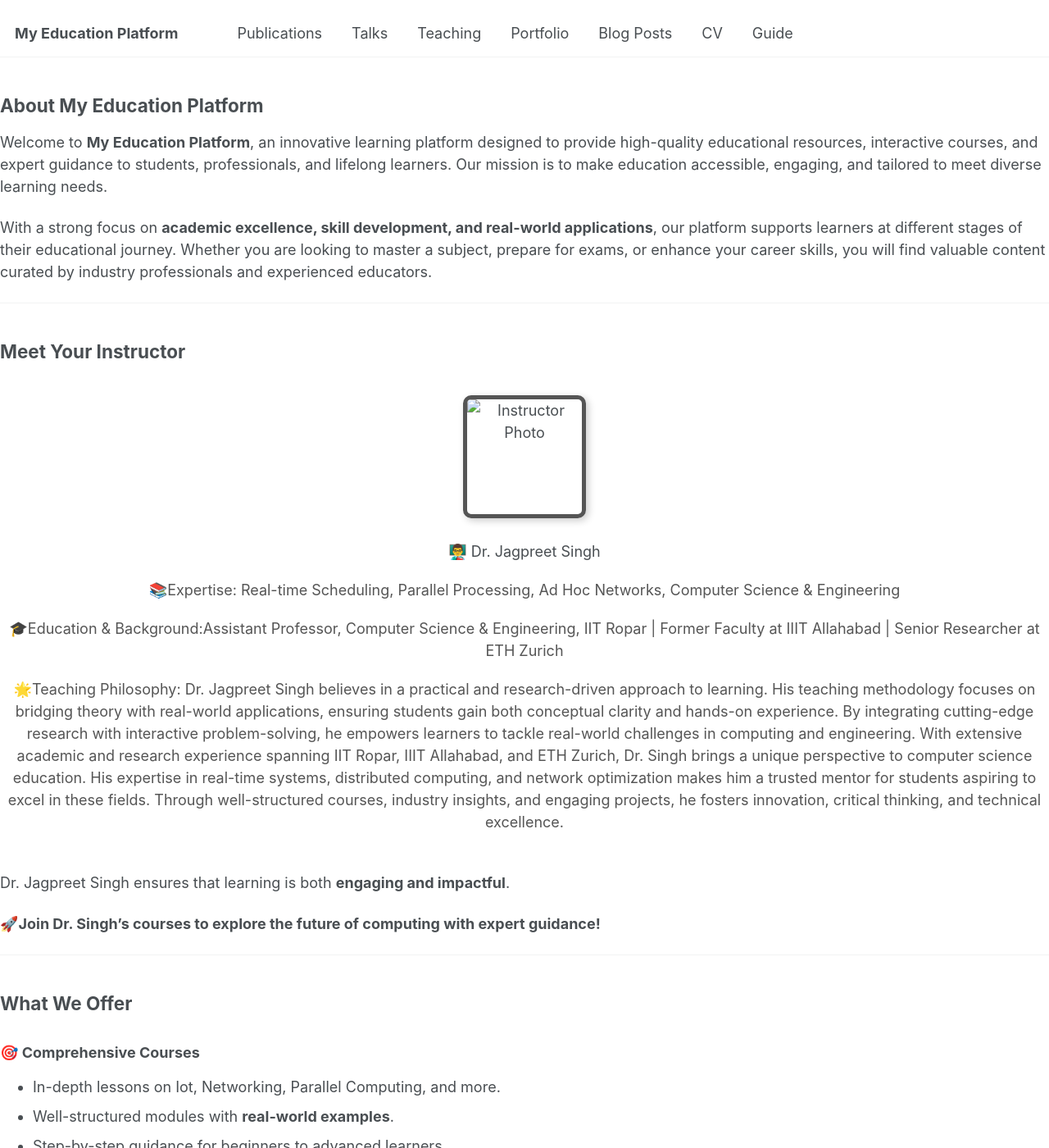
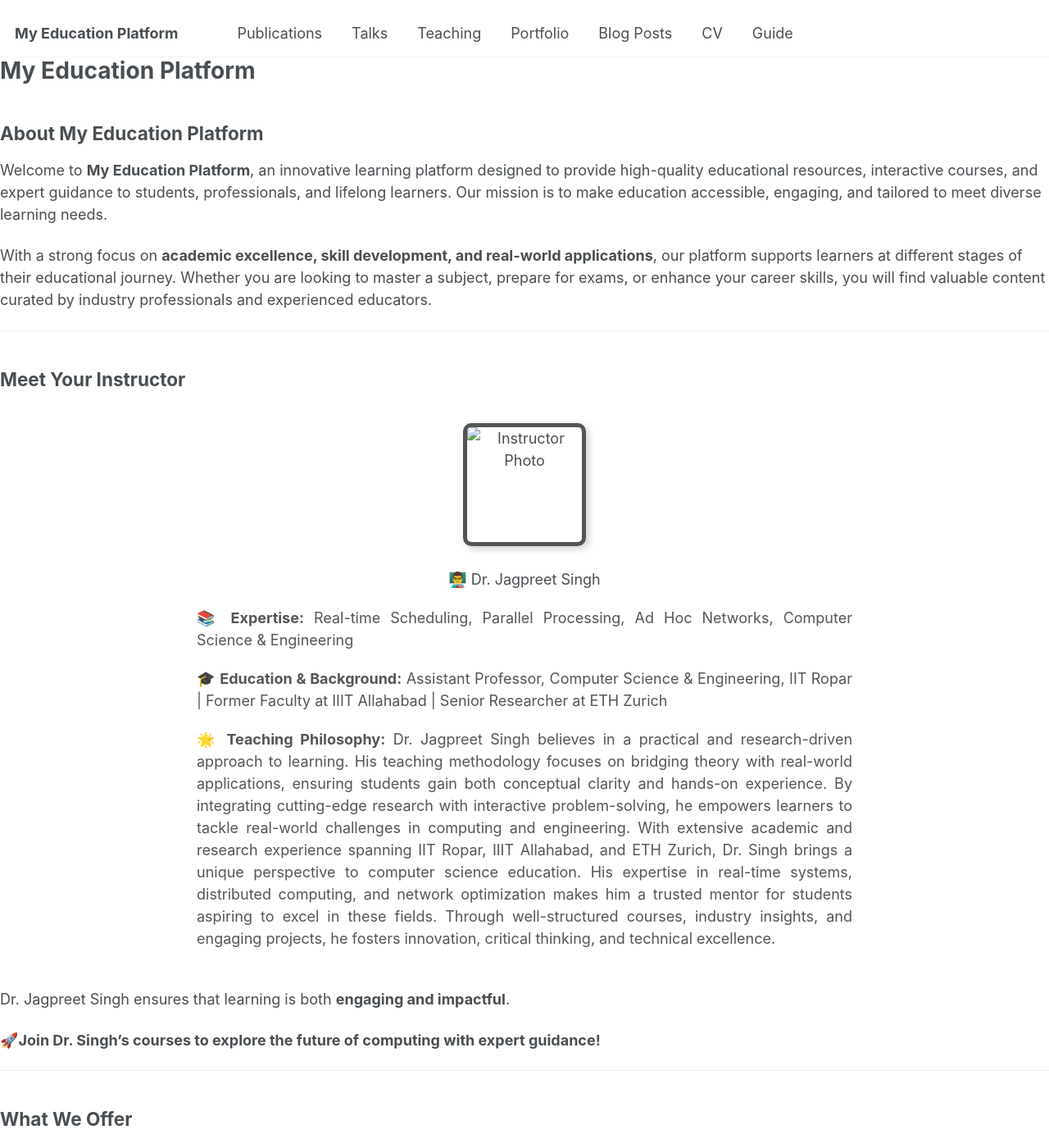
Before and after one commit to Sharma-eng-cli/Sharma-eng-cli.github.io, a Jekyll site: the page built from _pages/about.md, in a window 1280 px wide and 1400 px high. Shown: the whole window at 82% size. Built offline with Jekyll 4.4.1, drawn with Linux system fonts in a browser that asks for light colours; comment, search, counter and statistics services are not loaded.

Commit message:
Modified about.md for better visibility

```diff
--- a/_pages/about.md
+++ b/_pages/about.md
@@ -5,7 +5,7 @@
 author_profile: true
 ---
 
-
+# {{ site.title }}
 ## About My Education Platform
 
 Welcome to **My Education Platform**, an innovative learning platform designed to provide high-quality educational resources, interactive courses, and expert guidance to students, professionals, and lifelong learners. Our mission is to make education accessible, engaging, and tailored to meet diverse learning needs.
@@ -40,19 +40,19 @@
 
 </div>
 
-<div style="text-align: center; font-size: 1rem; margin-bottom: 20px; color: #555;">
-📚Expertise: Real-time Scheduling, Parallel Processing, Ad Hoc Networks, Computer Science & Engineering
+<div style="text-align: justify; font-size: 1rem; margin-bottom: 20px; color: #555; max-width: 800px; margin-left: auto; margin-right: auto;">
+📚 <strong>Expertise:</strong> Real-time Scheduling, Parallel Processing, Ad Hoc Networks, Computer Science & Engineering
 </div>
 
-<div style="text-align: center; font-size: 1rem; margin-bottom: 20px; color: #555;">
-🎓Education & Background:Assistant Professor, Computer Science & Engineering, IIT Ropar | Former Faculty at IIIT Allahabad | Senior Researcher at ETH Zurich
+<div style="text-align: justify; font-size: 1rem; margin-bottom: 20px; color: #555; max-width: 800px; margin-left: auto; margin-right: auto;">
+🎓 <strong>Education & Background:</strong> Assistant Professor, Computer Science & Engineering, IIT Ropar | Former Faculty at IIIT Allahabad | Senior Researcher at ETH Zurich
 </div>
 
-<div style="text-align: center; font-size: 1rem; margin-bottom: 20px; color: #555;">
-🌟Teaching Philosophy:
-   Dr. Jagpreet Singh believes in a practical and research-driven approach to learning. His teaching methodology focuses on bridging theory with real-world applications, ensuring students gain both conceptual clarity and hands-on experience. By integrating cutting-edge research with interactive problem-solving, he empowers learners to tackle real-world challenges in computing and engineering.
+<div style="text-align: justify; font-size: 1rem; margin-bottom: 20px; color: #555; max-width: 800px; margin-left: auto; margin-right: auto;">
+🌟 <strong>Teaching Philosophy:</strong>
+Dr. Jagpreet Singh believes in a practical and research-driven approach to learning. His teaching methodology focuses on bridging theory with real-world applications, ensuring students gain both conceptual clarity and hands-on experience. By integrating cutting-edge research with interactive problem-solving, he empowers learners to tackle real-world challenges in computing and engineering.
 
-   With extensive academic and research experience spanning IIT Ropar, IIIT Allahabad, and ETH Zurich, Dr. Singh brings a unique perspective to computer science education. His expertise in real-time systems, distributed computing, and network optimization makes him a trusted mentor for students aspiring to excel in these fields. Through well-structured courses, industry insights, and engaging projects, he fosters innovation, critical thinking, and technical excellence.
+With extensive academic and research experience spanning IIT Ropar, IIIT Allahabad, and ETH Zurich, Dr. Singh brings a unique perspective to computer science education. His expertise in real-time systems, distributed computing, and network optimization makes him a trusted mentor for students aspiring to excel in these fields. Through well-structured courses, industry insights, and engaging projects, he fosters innovation, critical thinking, and technical excellence.
 </div>
 <br>
 Dr. Jagpreet Singh ensures that learning is both **engaging and impactful**.
```
